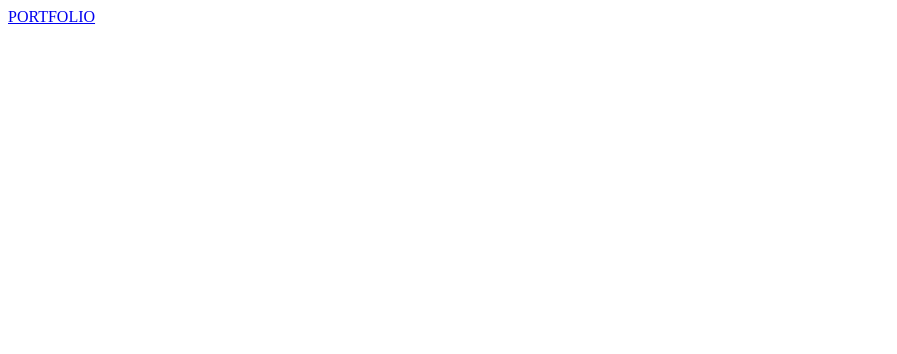
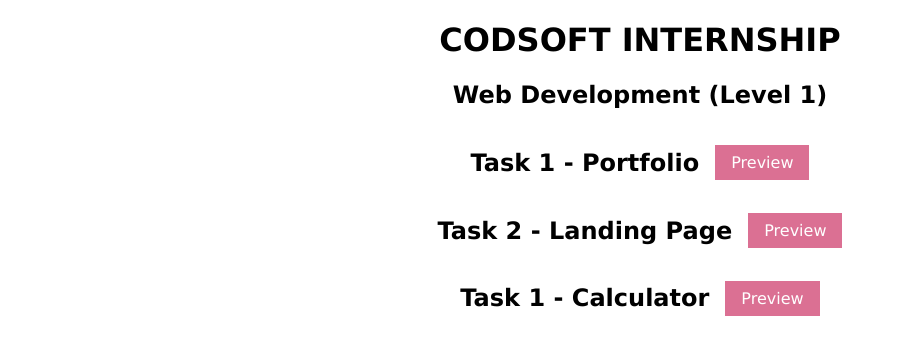
Before and after one commit to sanishjoshi01/CODSOFT, a plain HTML site: page index.html in a window 1280 px wide. Shown: the whole page, without its empty margins (0-897 px from the left). Drawn offline with Linux system fonts and the light colour scheme.

Commit message:
updated main index file

```diff
--- a/index.html
+++ b/index.html
@@ -5,10 +5,57 @@
     <meta charset="UTF-8">
     <meta name="viewport" content="width=device-width, initial-scale=1.0">
     <title>CODSOFT</title>
+    <style>
+        body {
+            margin: 0;
+            font-family: Verdana, Geneva, Tahoma, sans-serif;
+        }
+
+        main {
+            width: 90%;
+            text-align: center;
+            margin: auto;
+        }
+
+        .tasks {
+            display: flex;
+            align-items: center;
+            justify-content: center;
+            gap: 1rem;
+        }
+
+        .preview-btn {
+            background-color: palevioletred;
+            color: white;
+            text-decoration: none;
+            padding: .5rem 1rem;
+        }
+
+        .preview-btn:hover {
+            opacity: 0.8;
+        }
+    </style>
 </head>
 
 <body>
-    <a href="Portfolio/index.html">PORTFOLIO</a>
+    <main>
+        <h1>CODSOFT INTERNSHIP</h1>
+        <h2>Web Development (Level 1)</h2>
+        <div class="tasks">
+            <h2>Task 1 - Portfolio</h2>
+            <a class="preview-btn" href="Portfolio/index.html" target="_blank">Preview</a>
+        </div>
+
+        <div class="tasks">
+            <h2>Task 2 - Landing Page</h2>
+            <a class="preview-btn" href="Landing Page/index.html" target="_blank">Preview</a>
+        </div>
+
+        <div class=" tasks">
+            <h2>Task 1 - Calculator</h2>
+            <a class="preview-btn" href="Calculator/index.html" target="_blank">Preview</a>
+        </div>
+    </main>
 </body>
 
 </html>
```
